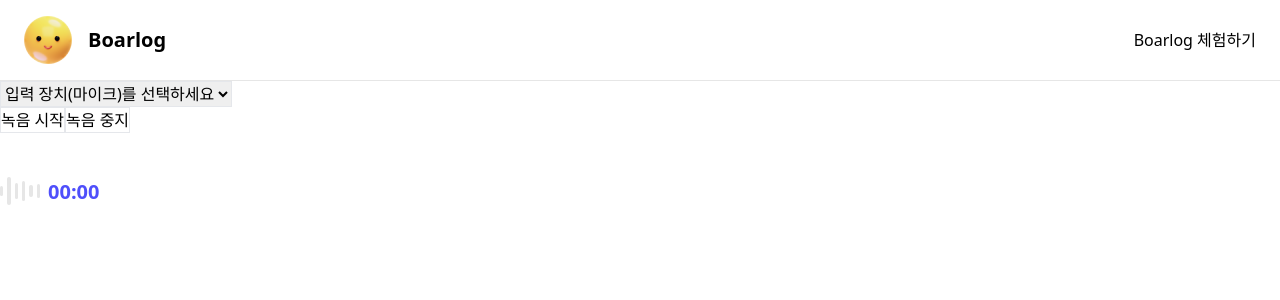
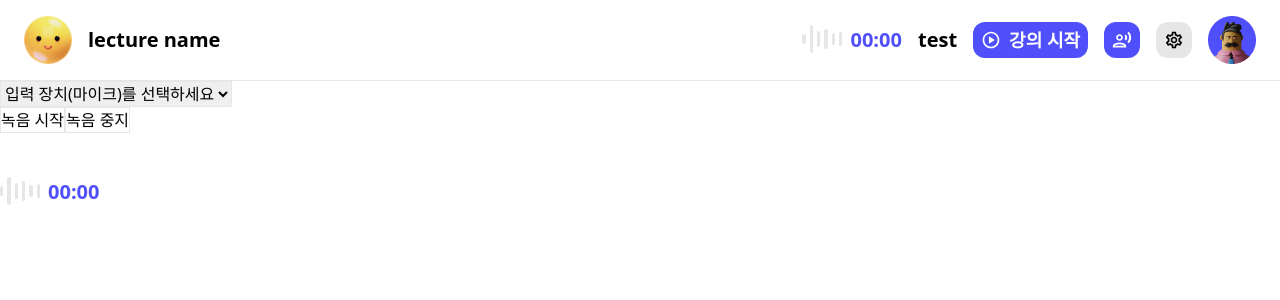
Before and after one commit to boostcampwm2023/web13_Boarlog, a React (Vite) app in the folder frontend/: page /mictest in a window 1280 px wide. Shown: the top 300 px of the page. Built offline with nearby package versions, Linux system fonts and the light colour scheme; a web font is replaced by a local one.

Commit message:
feat: 강의자 헤더에 음성 파형 연결
강의자 헤더에서 음성 파형을 확인할 수 있도록 연결했습니다.

```diff
--- a/frontend/src/App.tsx
+++ b/frontend/src/App.tsx
@@ -9,6 +9,7 @@ import { RecoilRoot } from "recoil";
 
 const App = () => {
   return (
+    <RecoilRoot>
       <BrowserRouter>
         <Routes>
           <Route path="/" element={<Home />} />
@@ -17,6 +18,7 @@ const App = () => {
           <Route path="/mictest" element={<MicTest />} />
         </Routes>
       </BrowserRouter>
+    </RecoilRoot>
   );
 };
 
--- a/frontend/src/components/Header/components/HeaderLecturerControls.tsx
+++ b/frontend/src/components/Header/components/HeaderLecturerControls.tsx
@@ -1,4 +1,4 @@
-import { useState } from "react";
+import { useState, useEffect, useRef } from "react";
 import PlayIcon from "@/assets/svgs/play.svg?react";
 import StopIcon from "@/assets/svgs/stop.svg?react";
 import MicOnIcon from "@/assets/svgs/micOn.svg?react";
@@ -9,11 +9,140 @@ const HeaderLecturerControls = () => {
   const [isLectureStart, setIsLectureStart] = useState(false);
   const [isMicOn, setIsMicOn] = useState(true);
 
+  const [audioURL, setAudioURL] = useState<string | null>(null);
+  const [microphoneDevices, setMicrophoneDevices] = useState<MediaDeviceInfo[]>([]);
+  const [selectedMicrophone, setSelectedMicrophone] = useState<string | null>(null);
+  const [recordingTime, setRecordingTime] = useState<number>(0);
+
+  const mediaRecorderRef = useRef<MediaRecorder | null>(null);
+  const recordingTimerRef = useRef<number | null>(null);
+  const onFrameIdRef = useRef<number | null>(null);
+  const volumeMeterRef = useRef<HTMLDivElement>(null);
+
+  useEffect(() => {
+    // 마이크 장치 목록 가져오기
+    navigator.mediaDevices
+      .enumerateDevices()
+      .then((devices) => {
+        const microphones = devices.filter((device) => device.kind === "audioinput");
+        setMicrophoneDevices(microphones);
+      })
+      .catch((error) => {
+        console.error("입력 장치 목록 불러오기 실패", error);
+      });
+  }, []);
+
+  const startRecording = () => {
+    //if (!selectedMicrophone) return;
+    navigator.mediaDevices
+      .getUserMedia({ audio: true }) // 오디오 엑세스 요청 audio: { deviceId: selectedMicrophone }
+      .then((stream) => {
+        console.log(`강의 시작`);
+        // 요청이 승인되면 실행
+        const mediaRecorder = new MediaRecorder(stream);
+        mediaRecorderRef.current = mediaRecorder; // mediaRecorder 상태 업데이트
+        const chunks: BlobPart[] = [];
+
+        // 향후 녹음된 오디오 데이터 전송을 위한 부분입니다-----------
+        mediaRecorder.ondataavailable = (event) => {
+          if (event.data.size > 0) {
+            chunks.push(event.data);
+          }
+        };
+        mediaRecorder.onstop = () => {
+          if (audioURL) {
+            URL.revokeObjectURL(audioURL);
+          }
+          const blob = new Blob(chunks, { type: "audio/wav" });
+          setAudioURL(URL.createObjectURL(blob));
+        };
+        //-------------------------------------------------------------
+
+        mediaRecorder.start();
+        setIsLectureStart(true);
+
+        const context = new AudioContext();
+        const analyser = context.createAnalyser();
+        const mediaStreamAudioSourceNode = context.createMediaStreamSource(stream);
+        mediaStreamAudioSourceNode.connect(analyser, 0);
+        const pcmData = new Float32Array(analyser.fftSize);
+        const onFrame = () => {
+          analyser.getFloatTimeDomainData(pcmData);
+          let sum = 0.0;
+          for (const amplitude of pcmData) {
+            sum += amplitude * amplitude;
+          }
+          const rms = Math.sqrt(sum / pcmData.length);
+          const normalizedVolume = Math.min(1, rms / 0.5); // 볼륨 값 정규화 (0~1)
+          colorVolumeMeter(normalizedVolume);
+          onFrameIdRef.current = window.requestAnimationFrame(onFrame);
+        };
+        onFrameIdRef.current = window.requestAnimationFrame(onFrame);
+
+        let startTime: number = Date.now();
+        const updateRecordingTime = () => {
+          const elapsedTime = Math.floor((Date.now() - startTime) / 1000);
+          setRecordingTime(elapsedTime);
+        };
+        const recordingTimer = setInterval(updateRecordingTime, 1000);
+        recordingTimerRef.current = recordingTimer;
+      })
+      .catch((error) => {
+        console.error("마이크 권한 획득 실패", error);
+      });
+  };
+
+  const stopRecording = () => {
+    if (mediaRecorderRef.current && isLectureStart) {
+      mediaRecorderRef.current.stop();
+      setIsLectureStart(false);
+      setRecordingTime(0);
+      if (recordingTimerRef.current) clearInterval(recordingTimerRef.current);
+      if (onFrameIdRef.current) window.cancelAnimationFrame(onFrameIdRef.current);
+    }
+  };
+
+  const normalizeToInteger = (volume: number, min: number, max: number) => {
+    const scaledValue = Math.min(max, Math.max(min, volume * (max - min) + min));
+    return Math.round(scaledValue);
+  };
+
+  const colorVolumeMeter = (vol: number) => {
+    if (!volumeMeterRef.current) return;
+    const VOL_METER_MAX = 6; // 표시할 볼륨 미터 개수
+    const childrens = volumeMeterRef.current.querySelectorAll("div") as NodeListOf<HTMLDivElement>;
+    const numberOfChildToColor = normalizeToInteger(vol, 0, VOL_METER_MAX);
+    const coloredChild = Array.from(childrens).slice(0, numberOfChildToColor);
+    childrens.forEach((pid) => {
+      pid.style.backgroundColor = "#e6e6e6";
+    });
+    coloredChild.forEach((pid) => {
+      pid.style.backgroundColor = "#4F4FFB";
+    });
+  };
+
   return (
     <>
+      <div className="flex gap-2">
+        <div className="volume-meter flex w-[40px] h-[28px] gap-1 justify-center items-center" ref={volumeMeterRef}>
+          <div className="w-[10%] h-[35%] rounded bg-grayscale-lightgray"></div>
+          <div className="w-[10%] h-[100%] rounded bg-grayscale-lightgray"></div>
+          <div className="w-[10%] h-[60%] rounded bg-grayscale-lightgray"></div>
+          <div className="w-[10%] h-[70%] rounded bg-grayscale-lightgray"></div>
+          <div className="w-[10%] h-[45%] rounded bg-grayscale-lightgray"></div>
+          <div className="w-[10%] h-[50%] rounded bg-grayscale-lightgray"></div>
+        </div>
+        <p className="semibold-20 text-boarlog-100">
+          {Math.floor(recordingTime / 60)
+            .toString()
+            .padStart(2, "0")}
+          :{(recordingTime % 60).toString().padStart(2, "0")}
+        </p>
+      </div>
+      test
       <SmallButton
         className={`text-grayscale-white ${isLectureStart ? "bg-alert-100" : "bg-boarlog-100"}`}
-        onClick={() => setIsLectureStart(!isLectureStart)}
+        onClick={!isLectureStart ? startRecording : stopRecording}
       >
         {isLectureStart ? (
           <>
--- a/frontend/src/pages/MicTest/MicTest.tsx
+++ b/frontend/src/pages/MicTest/MicTest.tsx
@@ -1,10 +1,10 @@
-import Header from "./components/Header";
+import Header from "@/components/Header/Header";
 import AudioRecord from "./components/AudioRecord";
 
 const MicTest = () => {
   return (
     <>
-      <Header />
+      <Header type="instructor" />
       <AudioRecord />
     </>
   );
```
Lines whose indentation alone changed are shown as unchanged.
